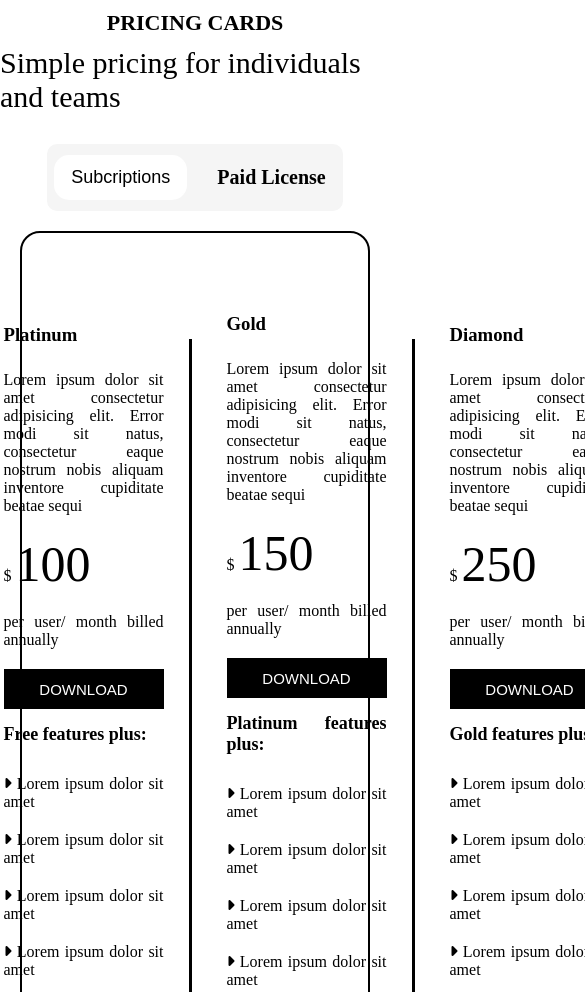
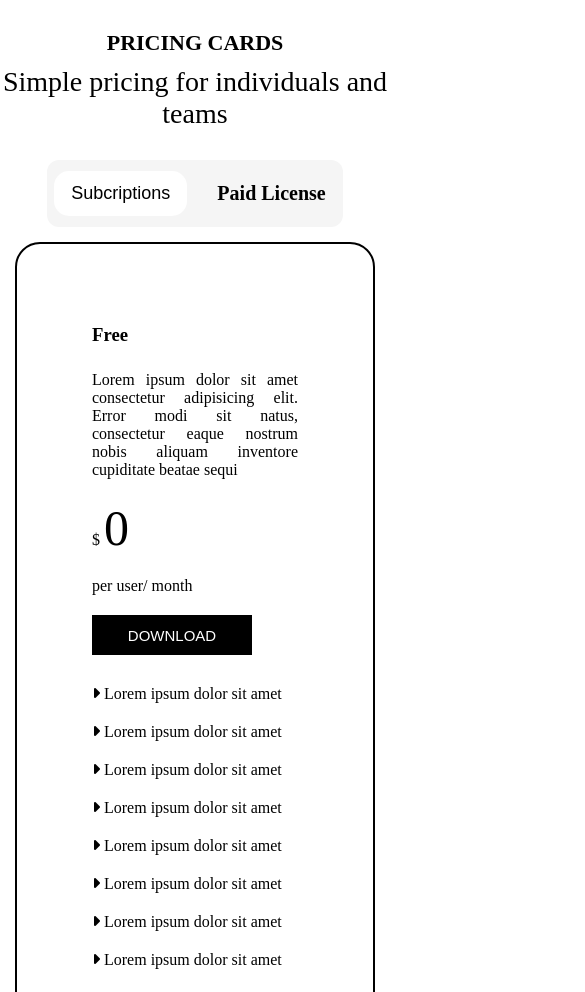
Before and after one commit to Helenekhay/DX-PRICING, a plain HTML site: page index.html in a window 390 px wide. Shown: the top 992 px of the page, 585 px wide, since content can reach past the window. Drawn offline with Linux system fonts and the light colour scheme.

Commit message:
completed for mobile screen

```diff
--- a/mobile.css
+++ b/mobile.css
@@ -1,8 +1,19 @@
-@media screen and (max-width: 700px) {
+@media screen and (max-width: 880px) {
     header{
+        margin-top: 20px;
+    }
+    header p{
+        text-align: center;
+        font-size: 28px;
+
+    }
+    main{
         display: flex;
-        flex-wrap: wrap;
+        flex-direction: column;
 
+    }
+    .vl{
+        display: none;
     }
 
 }
--- a/style.css
+++ b/style.css
@@ -5,6 +5,7 @@
 }
 body{
     display: block;
+    min-width: none;
 }
 
 .btn{
@@ -55,7 +56,7 @@ header p{
     display: flex;
     flex-direction: row;
     align-items: center;
-    border-radius: 10px;
+    border-radius: 12px;
     /* margin: 15px 10px; */
     padding: 7px;
 
@@ -68,13 +69,12 @@ header p{
 }
 main{
     border: 2px solid black;
-    border-radius: 20px;
+    border-radius: 25px;
     padding: 30px 50px;
     display: flex;
     justify-content: center;
     align-items: center;
-    margin: 20px;
-
+    margin: 15px;
 }
 .first-section{
     padding: 25px;
```
